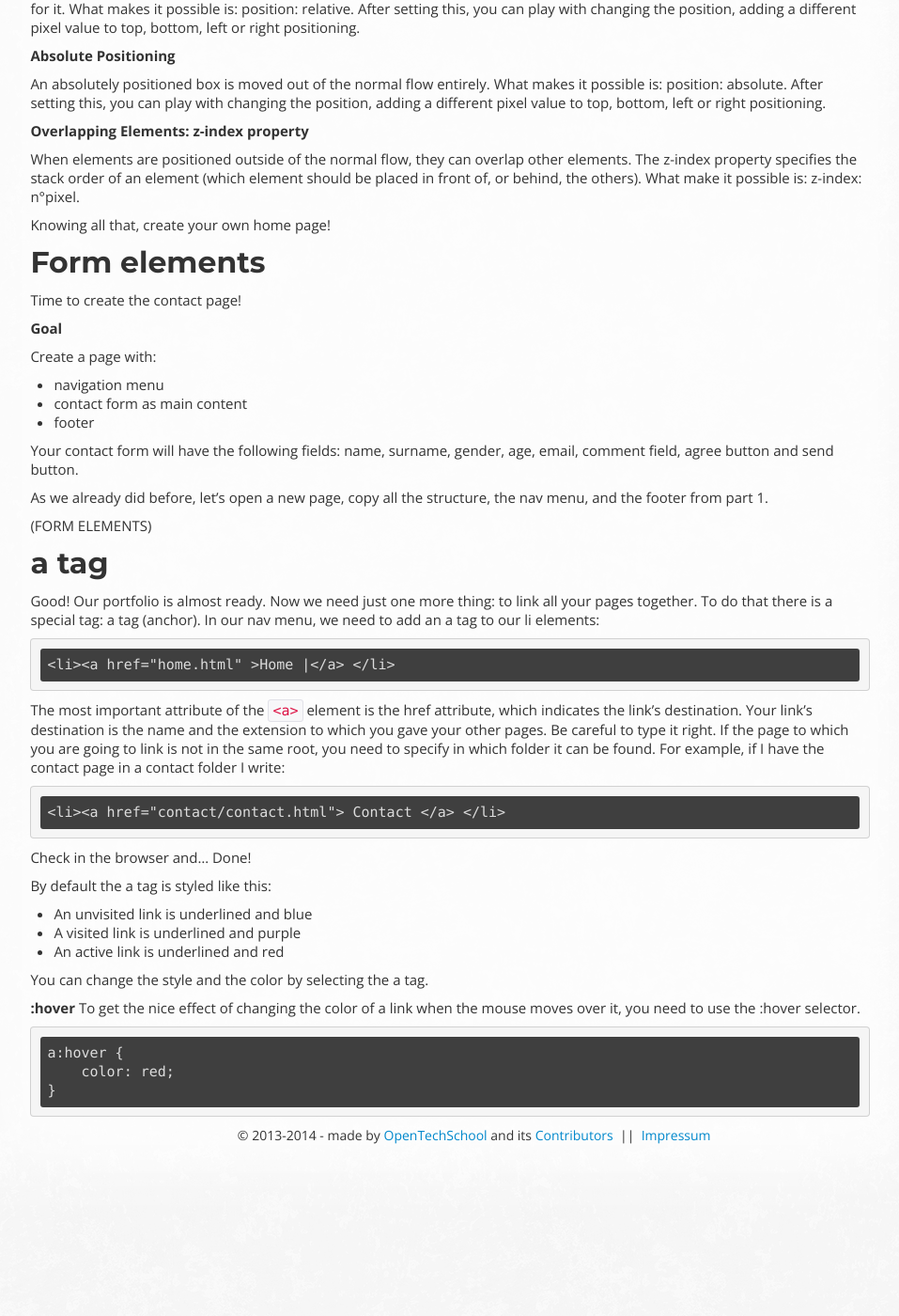
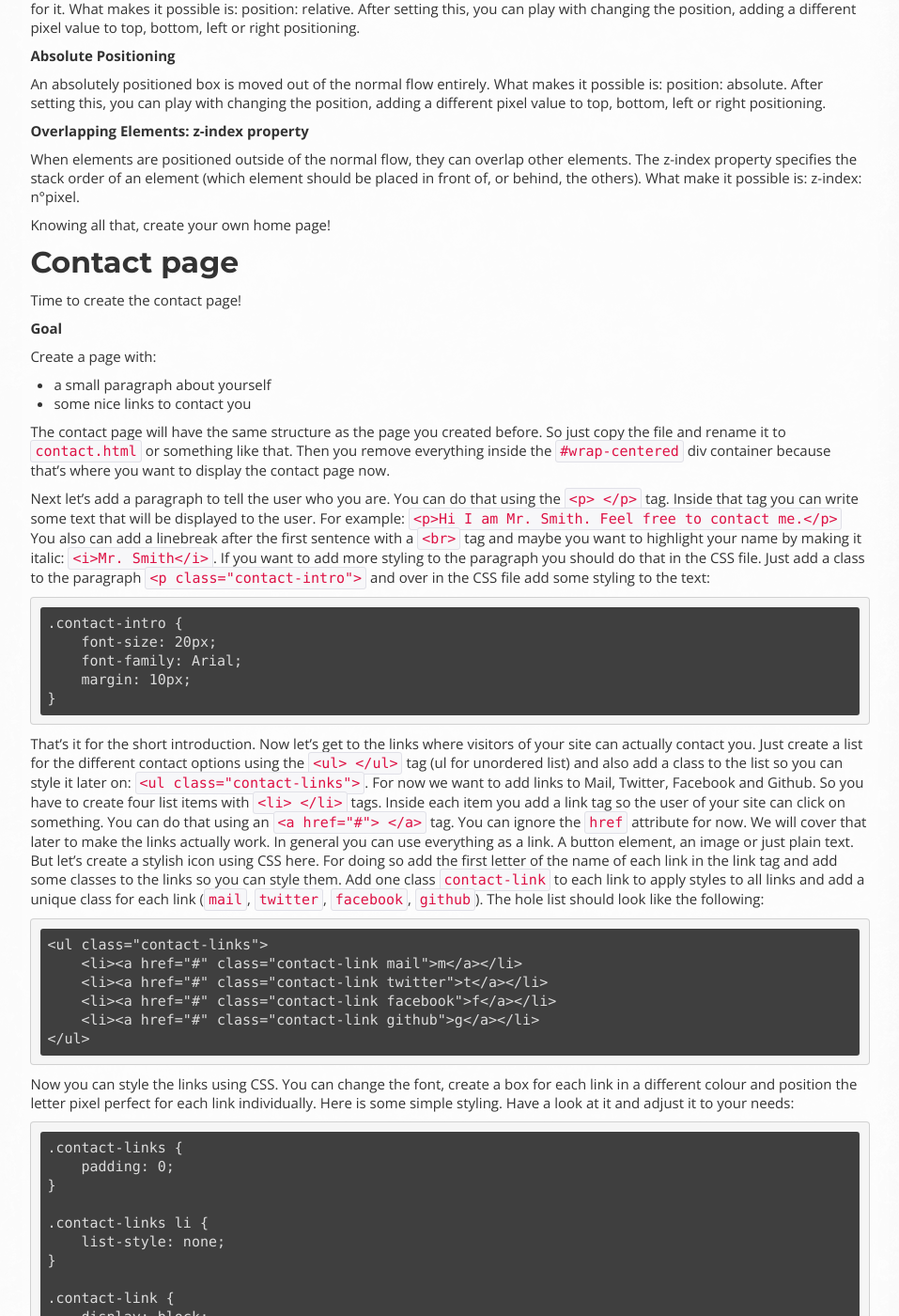
Before and after one commit to OpenTechSchool/html-css-beginners, a Jekyll site: the page built from core/portfolio-2.md, in a window 1280 px wide and 1400 px high, scrolled down 1302 px. Shown: the whole window at 94% size, without its empty margins (314-1271 px from the left). Built offline with Jekyll 4.4.1, drawn with Linux system fonts in a browser that asks for light colours; Markdown is read by kramdown in place of the engine named in the settings; before the commit the page ends 2530 px from its top, so only the background shows below that; some of the changed text lies outside the part shown.

Commit message:
added contact page tutorial
here you go. please proofread!

```diff
--- a/core/portfolio-2.md
+++ b/core/portfolio-2.md
@@ -84,23 +84,103 @@ What make it possible is: z-index: n°pixel.
 
 Knowing all that, create your own home page!
 
-## Form elements
+
+
+
+## Contact page
 Time to create the contact page!
 
 **Goal**
 
 Create a page with:
 
-* navigation menu
-* contact form as main content
-* footer
+* a small paragraph about yourself
+* some nice links to contact you
 
-Your contact form will have the following fields: name, surname, gender, age, email, comment field, agree button and send button.
+The contact page will have the same structure as the page you created before. So just copy the file and rename it to `contact.html` or something like that.
+Then you remove everything inside the `#wrap-centered` div container because that's where you want to display the contact page now.
 
-As we already did before, let's open a new page, copy all the structure, the nav menu, and the footer from
-part 1.
+Next let's add a paragraph to tell the user who you are. You can do that using the `<p> </p>` tag.
+Inside that tag you can write some text that will be displayed to the user.
+For example: `<p>Hi I am Mr. Smith. Feel free to contact me.</p>`
+You also can add a linebreak after the first sentence with a `<br>` tag and maybe you want to highlight your name by making it italic: `<i>Mr. Smith</i>`.
+If you want to add more styling to the paragraph you should do that in the CSS file. Just add a class to the paragraph `<p class="contact-intro">` and over in the CSS file add some styling to the text:
 
-(FORM ELEMENTS)
+    .contact-intro {
+        font-size: 20px;
+        font-family: Arial;
+        margin: 10px;
+    }
+
+That's it for the short introduction. Now let's get to the links where visitors of your site can actually contact you.
+Just create a list for the different contact options using the `<ul> </ul>` tag (ul for unordered list) and also add a class to the list so you can style it later on: `<ul class="contact-links">`.
+For now we want to add links to Mail, Twitter, Facebook and Github. So you have to create four list items with `<li> </li>` tags.
+Inside each item you add a link tag so the user of your site can click on something. You can do that using an `<a href="#"> </a>` tag. You can ignore the `href` attribute for now. We will cover that later to make the links actually work.
+In general you can use everything as a link. A button element, an image or just plain text. But let's create a stylish icon using CSS here.
+For doing so add the first letter of the name of each link in the link tag and add some classes to the links so you can style them. Add one class `contact-link` to each link to apply styles to all links and add a unique class for each link (`mail`, `twitter`, `facebook`, `github`). The hole list should look like the following:
+
+    <ul class="contact-links">
+        <li><a href="#" class="contact-link mail">m</a></li>
+        <li><a href="#" class="contact-link twitter">t</a></li>
+        <li><a href="#" class="contact-link facebook">f</a></li>
+        <li><a href="#" class="contact-link github">g</a></li>
+    </ul>
+
+Now you can style the links using CSS.
+You can change the font, create a box for each link in a different colour and position the letter pixel perfect for each link individually.
+Here is some simple styling. Have a look at it and adjust it to your needs:
+
+    .contact-links {
+        padding: 0;
+    }
+
+    .contact-links li {
+        list-style: none;
+    }
+
+    .contact-link {
+        display: block;
+        float: left;
+        margin: 10px;
+        text-decoration: none;
+        color: white;
+        font-family: Arial;
+        font-weight: 900;
+        font-size: 35px;
+    }
+
+    .mail {
+        background: #dd1812;
+        width: 39px;
+        height: 45px;
+        padding: 1px 0 0 9px;
+    }
+
+    .twitter {
+        background: #00acee;
+        width: 30px;
+        height: 42px;
+        padding: 4px 0 0 18px;
+    }
+
+    .facebook {
+        background: #3B5998;
+        width: 30px;
+        height: 42px;
+        padding: 4px 0 0 18px;
+    }
+
+    .github {
+        background: #171515;
+        width: 35px;
+        height: 46px;
+        padding: 0 0 0 13px;
+    }
+
+That's it for this section. Feel free to extend and customize the contact page in every way you can imagine.
+
+
+
 
 ## a tag
 
```
